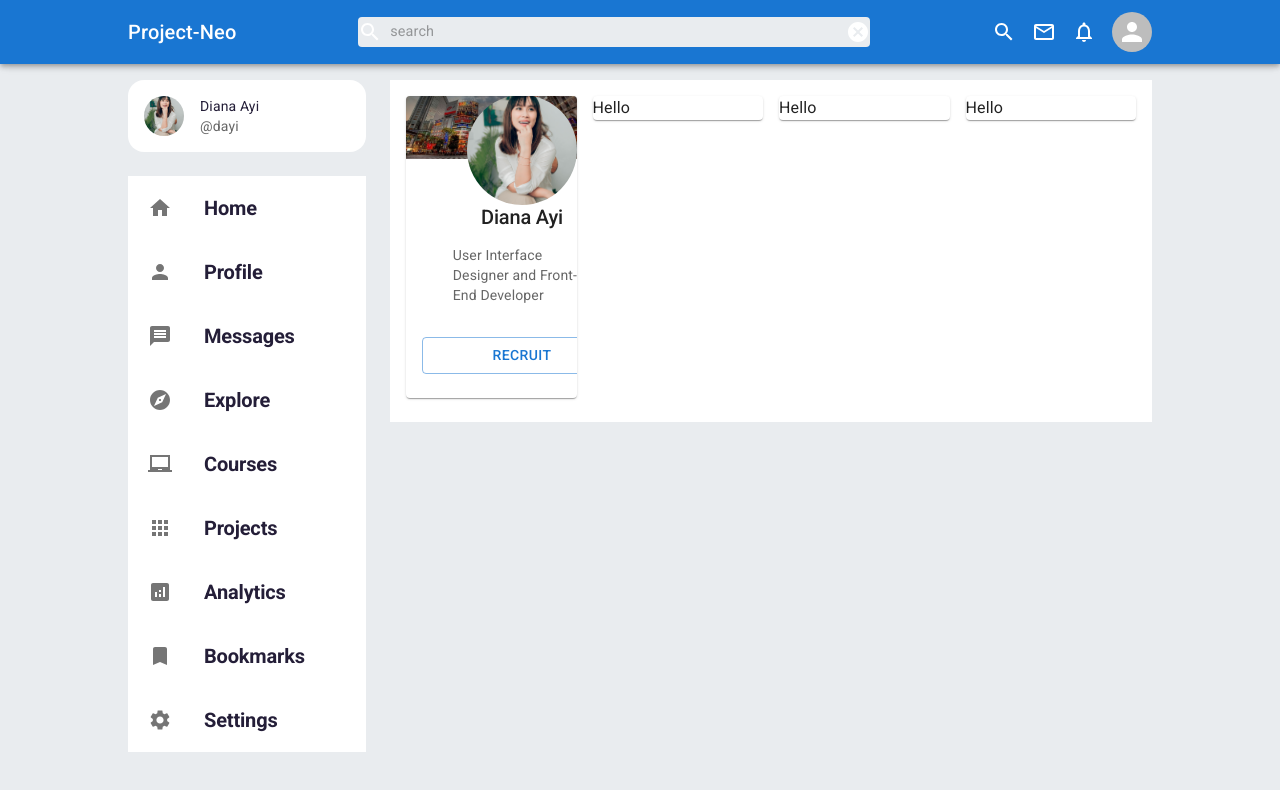
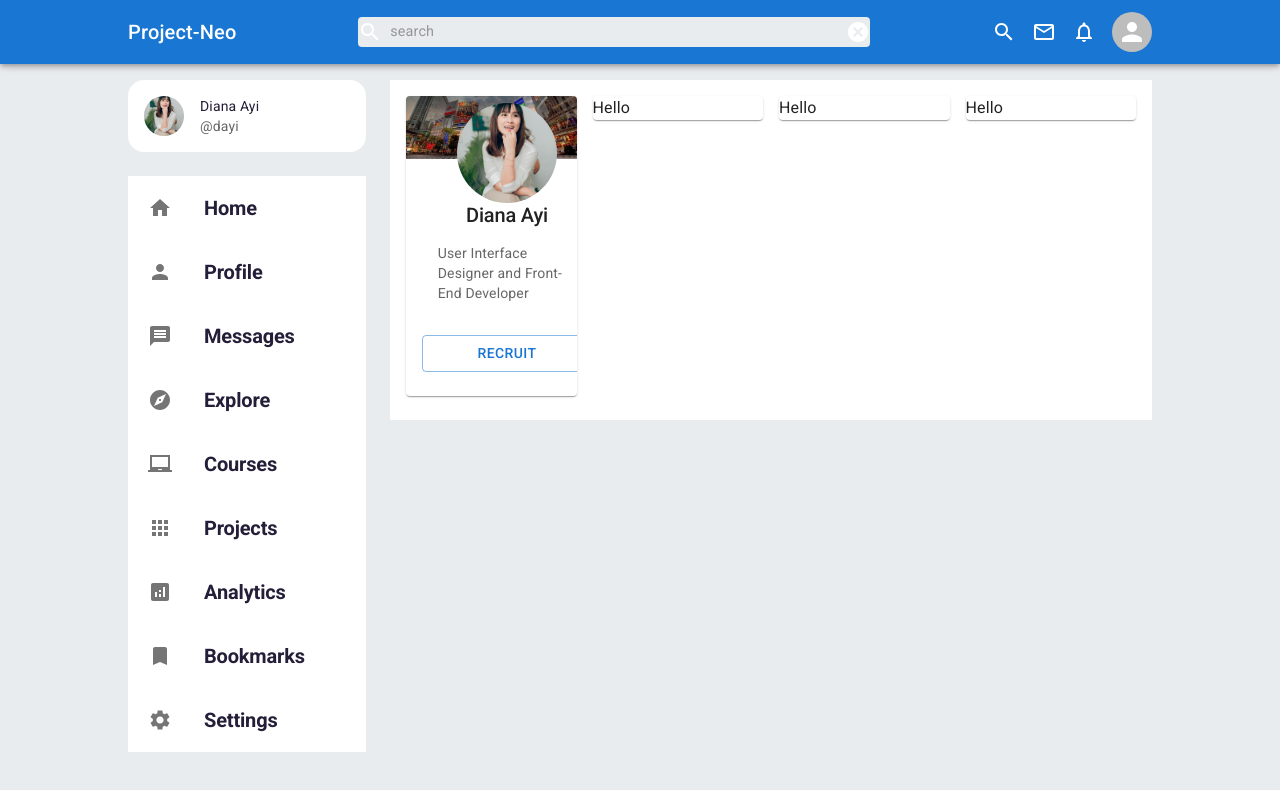
Before and after one commit to jpzambranoleon/project-neo-front-end, a React (Create React App) app: page /explore in a window 1280 px wide. Shown: the top 790 px of the page. Built offline with nearby package versions, Linux system fonts and the light colour scheme.

Commit message:
updated UserCard.jsx

```diff
--- a/src/pages/Explore/components/UserCard.jsx
+++ b/src/pages/Explore/components/UserCard.jsx
@@ -9,18 +9,18 @@ const UserCard = () => {
                 src="/assets/cover/cover.jpg"
 
             />
-            <Grid container direction="column" sx={{ alignItems: "center", mt: -8 }}>
-                <Avatar src="/assets/person/diana.jpg" sx={{ width: 110, height: 110 }} />
-                <Typography variant="h2" sx={{ fontWeight: "500", fontSize: "20px" }}>
+            <Grid container direction="column" sx={{ alignItems: "center", mt: -7 }}>
+                <Avatar src="/assets/person/diana.jpg" sx={{ width: 100, height: 100 }}/>
+                <Typography variant="h2" sx={{ fontWeight: 500, fontSize: "20px" }}>
                     Diana Ayi
                 </Typography>
                 <CardContent>
-                    <Typography variant="body2" color="text.secondary">
-                            User Interface Designer and Front-End Developer
-                    </Typography>
+                <Typography variant="body2" color="text.secondary">
+                    User Interface Designer and Front-End Developer
+                </Typography>
                 </CardContent>
                 <CardContent>
-                    <Button variant="outlined" sx={{ width: "200px" }}>
+                    <Button variant="outlined" sx={{ width: 170 }}>
                         Recruit
                     </Button>
                 </CardContent>
```
